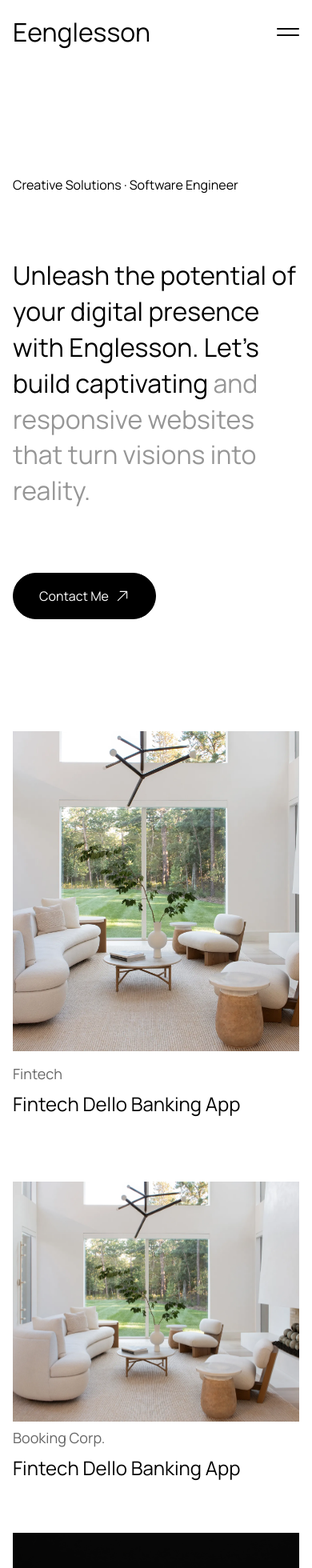
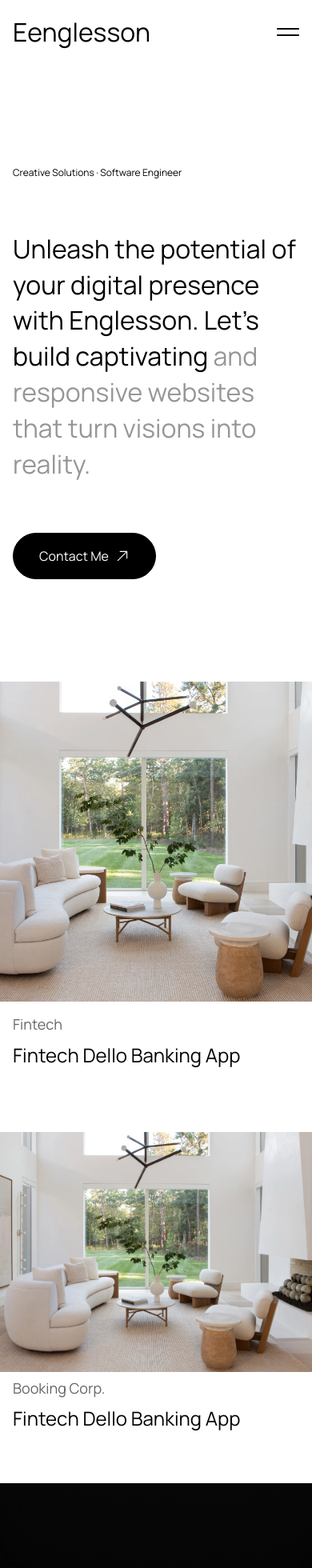
Before and after one commit to eenglesson/EenglessonWeb, a React (Vite) app: page / in a window 390 px wide. Shown: the top 1960 px of the page at 80% size. Built offline with nearby package versions, Linux system fonts and the light colour scheme.

Commit message:
added individual padding to every component 16px

```diff
--- a/src/App.jsx
+++ b/src/App.jsx
@@ -29,7 +29,7 @@ function App() {
   return (
     <>
       <div className='relative flex justify-center bg-white mx-auto overflow-hidden'>
-        <section className='flex flex-col gap-[140px] sm:mt-[200px] w-fit sm:gap-[240px] bg-white px-[16px] md:px-[16px] relative mb-[240px]'>
+        <section className='flex flex-col gap-[128px] sm:mt-[200px] w-fit sm:gap-[192px] bg-white  relative mb-[240px]'>
           {isMobile ? <HamburgerNav /> : <Navigation />}
           <Hero />
           <WorkList />
--- a/src/components/Buttons/HamburgerNav.jsx
+++ b/src/components/Buttons/HamburgerNav.jsx
@@ -43,7 +43,7 @@ export default function HamburgerNav() {
   }, [isOpen]);
 
   return (
-    <nav className='flex justify-between h-[80px] w-full'>
+    <nav className='flex justify-between h-[80px] w-full px-[16px]'>
       <h1 className='text-h2 flex items-center'>Eenglesson</h1>
       <button className='relative inline-block z-40 bg-none cursor-default'>
         <aside
@@ -66,7 +66,7 @@ export default function HamburgerNav() {
         </aside>
       </button>
       <ul
-        className={`absolute left-0 w-full flex flex-col py-[100px] pl-[16px] gap-6 rounded-2xl bg-customLight transition-all duration-[300ms] ease-in-out ${
+        className={`absolute left-0 w-full flex flex-col py-[100px] pl-[16px] gap-6 rounded-b-2xl bg-customLight transition-all duration-[300ms] ease-in-out ${
           isOpen ? 'top-0' : 'top-[-100%]'
         }`}
         style={{
--- a/src/components/Hero.jsx
+++ b/src/components/Hero.jsx
@@ -22,13 +22,13 @@ const fadeInAnimationVariants = {
 export default function Hero() {
   return (
     <>
-      <section className='flex flex-col gap-[80px] '>
+      <section className='flex flex-col gap-[64px] px-[16px]'>
         <motion.p
           variants={fadeInAnimationVariants}
           initial='initial'
           whileInView='animate'
           viewport={{ once: true }}
-          className='text-bodyDefault'
+          className='text-bodySmall sm:text-bodyDefault'
         >
           Creative Solutions · Software Engineer
         </motion.p>
--- a/src/components/Services.jsx
+++ b/src/components/Services.jsx
@@ -67,7 +67,7 @@ export default function Services() {
         whileInView='animate'
         viewport={{ once: true }}
         className='flex flex-col
-         gap-8'
+         gap-8 px-[16px]'
       >
         <h3 className='text-bodyDefault'>Services</h3>
         <aside>
--- a/src/components/Story.jsx
+++ b/src/components/Story.jsx
@@ -23,7 +23,7 @@ const fadeInAnimationVariants = {
 export default function Story() {
   return (
     <>
-      <section className='flex flex-col gap-[64px] items-start justify-between w-full lg:gap-[64px] lg:flex-row'>
+      <section className='flex px-[16px] flex-col gap-[64px] items-start justify-between w-full lg:gap-[64px] lg:flex-row'>
         <div className='flex w-fit flex-shrink-0'>
           <motion.h3
             variants={fadeInAnimationVariants}
--- a/src/components/Succes.jsx
+++ b/src/components/Succes.jsx
@@ -23,7 +23,7 @@ const fadeInAnimationVariants = {
 export default function Succes() {
   return (
     <>
-      <section className='flex flex-col gap-[64px] items-start justify-between w-full lg:gap-[32px] lg:flex-row'>
+      <section className='flex flex-col gap-[64px] px-[16px] items-start justify-between w-full lg:gap-[32px] lg:flex-row'>
         <div className='flex w-fit flex-shrink-0'>
           <motion.h3
             variants={fadeInAnimationVariants}
--- a/src/components/WorkBig.jsx
+++ b/src/components/WorkBig.jsx
@@ -19,7 +19,7 @@ export default function WorkBig() {
             <TiltedButton text={'Show'} />
           </div>
         </aside>
-        <div className='flex flex-col gap-[8px]'>
+        <div className='flex flex-col gap-[8px] px-[16px]'>
           <h3 className='text-h4 text-dark70'>Fintech</h3>
           <p className='text-h3'>Fintech Dello Banking App</p>
         </div>
--- a/src/components/WorkList.jsx
+++ b/src/components/WorkList.jsx
@@ -51,7 +51,7 @@ export default function WorkList() {
   ];
   return (
     <>
-      <section className='flex w-full flex-col gap-20 '>
+      <section className='flex w-full flex-col gap-20  '>
         <motion.div
           variants={fadeInAnimationVariants}
           initial='initial'
@@ -61,7 +61,7 @@ export default function WorkList() {
           <WorkBig />
         </motion.div>
 
-        <div className='grid grid-cols-1 md:grid-cols-2 gap-[64px] md:gap-y-[32px] md:gap-[16px]'>
+        <div className='grid grid-cols-1 md:grid-cols-2 gap-[64px] md:gap-y-[32px] md:gap-[16px] md:px-[16px]'>
           {workItems.map((item, index) => (
             <motion.div
               key={index}
--- a/src/components/WorkSmall.jsx
+++ b/src/components/WorkSmall.jsx
@@ -20,7 +20,7 @@ export default function WorkSmall({ imageSrc, title }) {
             <TiltedButton />
           </div>
         </aside>
-        <div className='flex flex-col gap-[8px]'>
+        <div className='flex flex-col gap-[8px] px-[16px]'>
           <h3 className='text-h4 text-dark70'>{title}</h3>
           <p className='text-h3'>Fintech Dello Banking App</p>
         </div>
--- a/tailwind.config.js
+++ b/tailwind.config.js
@@ -20,6 +20,7 @@ module.exports = {
         h3: ['24px', '1.4'],
         h4: ['18px', '1.4'],
         bodyDefault: ['16px', '1.4'],
+        bodySmall: ['12px', '1.4'],
       },
       fontFamily: {
         sans: ['Manrope', 'sans-serif'],
```
